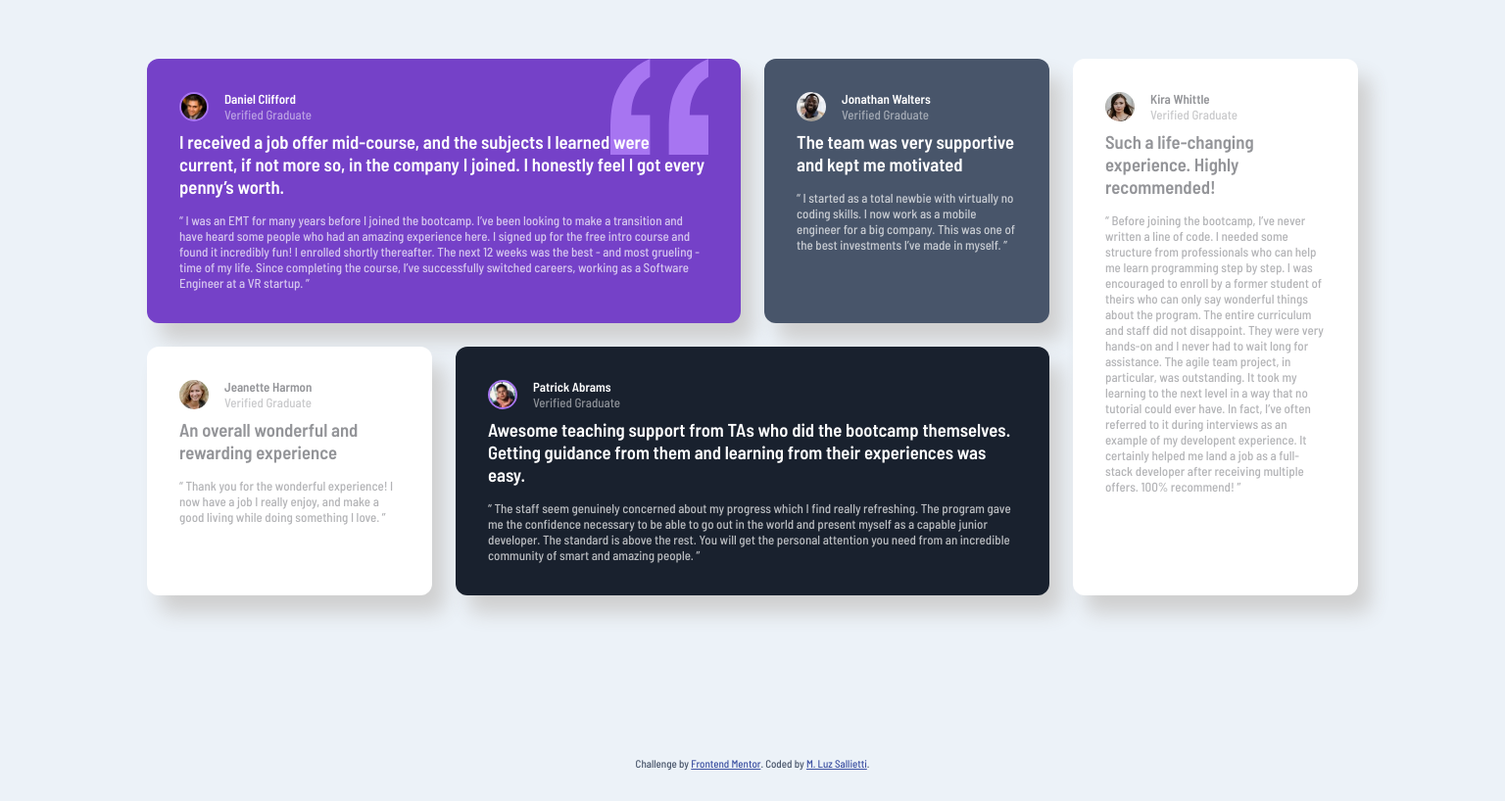
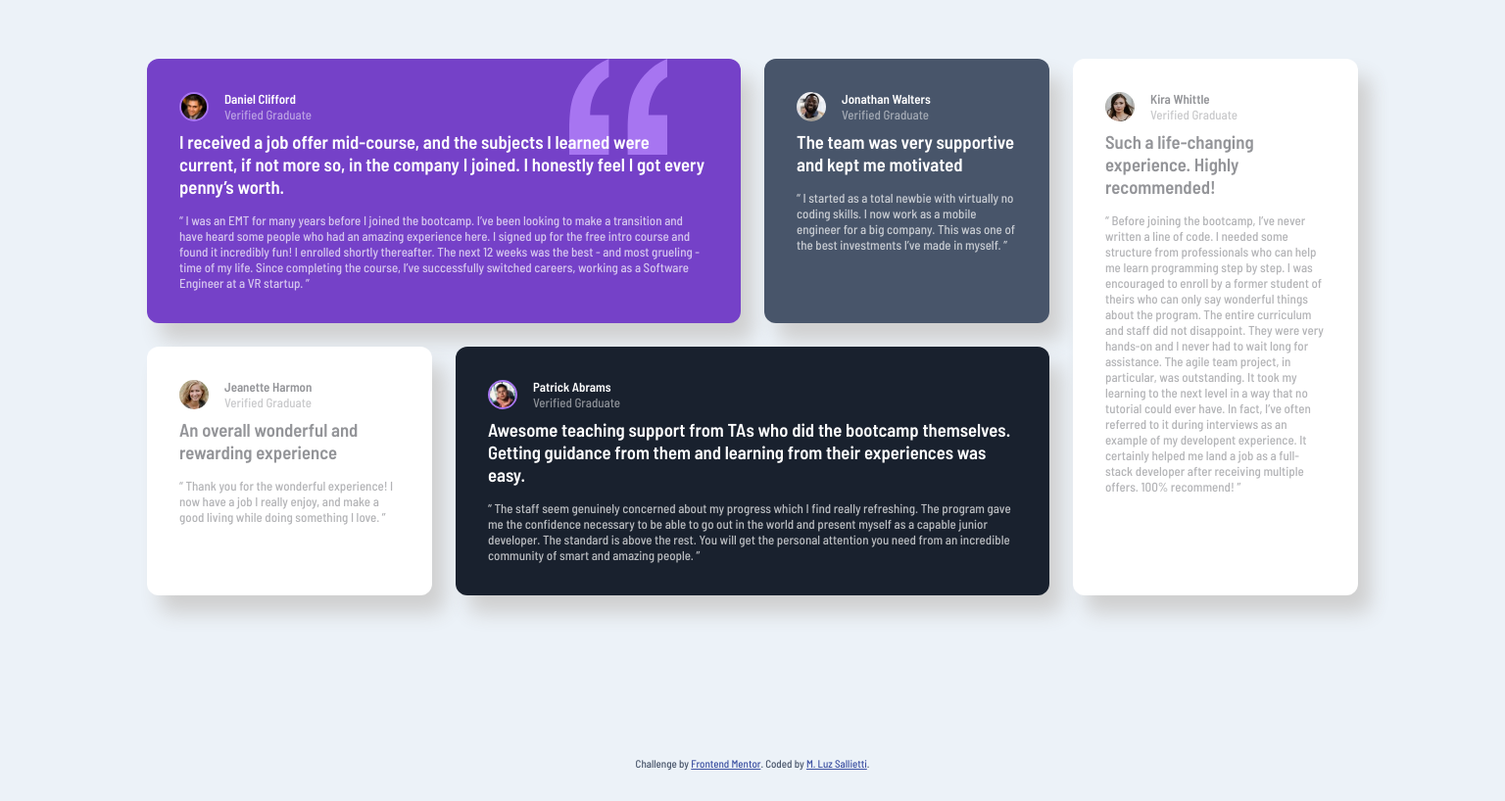
Before and after one commit to LuzSallietti/nucba-testimonies_grid, a plain HTML site: page index.html in a window 1536 px wide. Shown: the part 105-923 px from the top of the page at 98% size. Drawn offline with Linux system fonts and the light colour scheme.

```diff
--- a/scss/styles.scss
+++ b/scss/styles.scss
@@ -47,6 +47,9 @@ main {
       right: 33px;
       width: 100px;
       z-index: -1;
+      @media screen and (min-width:1440px) {
+          right: 75px;
+      }
     }
   }
   &:nth-of-type(2) {
```
Also changed, not shown: css/styles.css, 1 other file.
